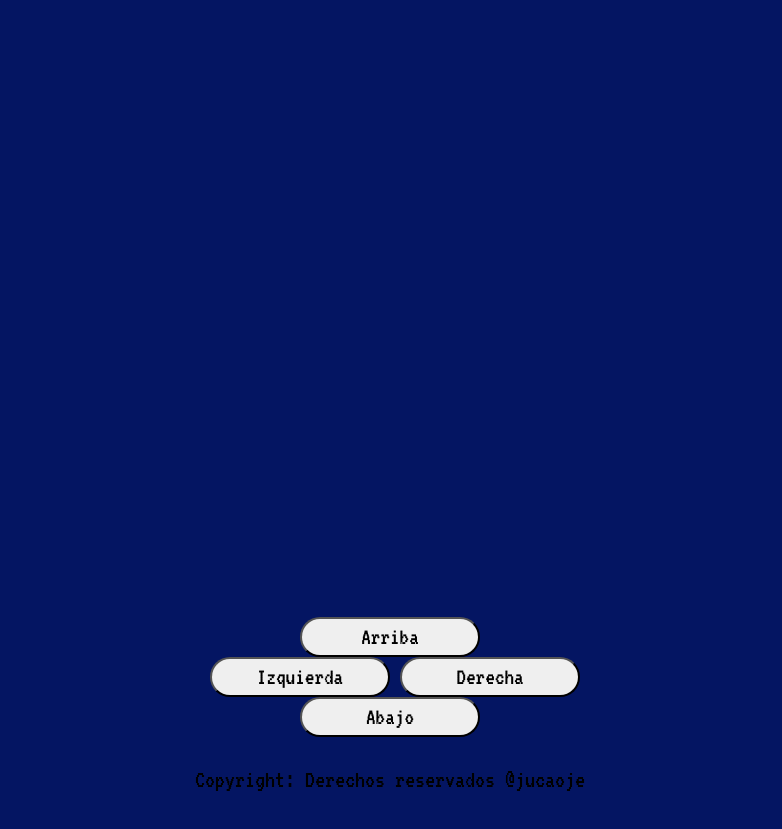
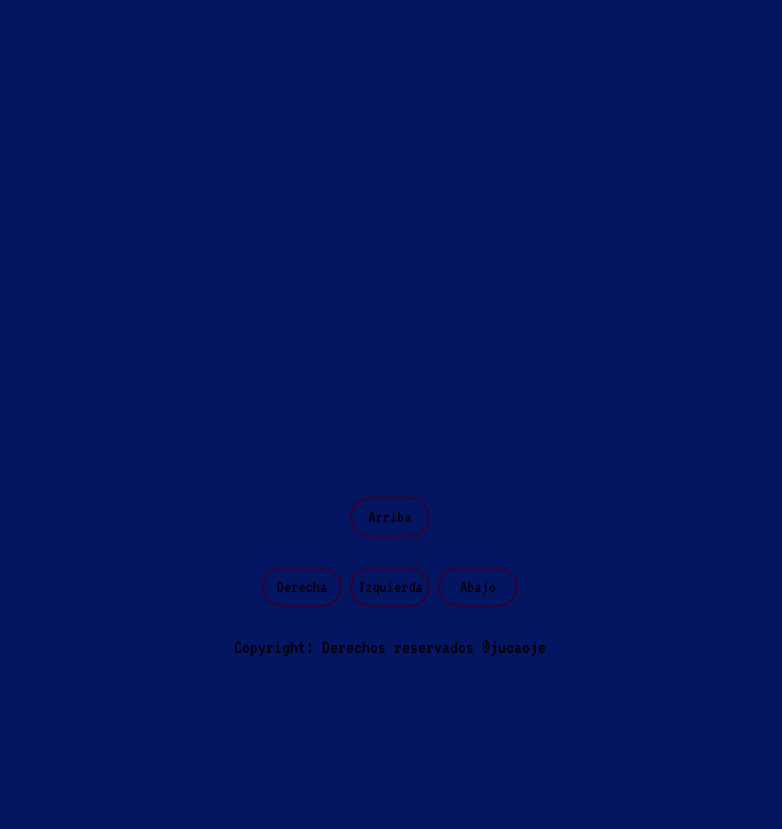
Before and after one commit to jucaoje/jucaoje, a plain HTML site: page index.html in a window 1280 px wide. Both pictures are taken after a click on the button "Seleccionar". Shown: the part 121-950 px from the top of the page, without its empty margins (250-1032 px from the left). After the commit the page ends 816 px from the top, so only its background shows below. Drawn offline with Linux system fonts and the light colour scheme; a web font is replaced by a local one.

Commit message:
version13

```diff
--- a/index.html
+++ b/index.html
@@ -2,6 +2,7 @@
 <html>
     <head>
         <meta charset="utf-8" />
+        <meta name="viewport" content="width=device-width, initial-scale=1" />
         <title>MOKEPON!</title>
         <link rel="stylesheet" href="./styles.css">
     </head>
@@ -19,13 +20,14 @@
         </section>
 
         <section id="ver-mapa">
-            <h1 class="titulo">Recorre el mapa con tu Mokepon</h1>
+            <h2 class="titulo">Recorre el mapa con tu Mokepon</h2>
             <canvas id="mapa"></canvas>
             <button id="BttnArriba" onmouseup="detenerMovimiento()" onmousedown="moverArriba()">Arriba</button>
+            <div>
             <button id="BttnDerecha" onmouseup="detenerMovimiento()" onmousedown="moverDerecha()">Derecha</button>
             <button id="BttnIzquierda"  onmouseup="detenerMovimiento()" onmousedown="moverIzquierda()">Izquierda</button>
             <button id="BttnAbajo"  onmouseup="detenerMovimiento()" onmousedown="moverAbajo()">Abajo</button>
-
+            </div>
         </section>
 
         <section id="seleccionar-ataque">
--- a/js/mokepon.js
+++ b/js/mokepon.js
@@ -49,7 +49,7 @@ let mapaFondo = new Image()
 mapaFondo.src= './assets/mokemap.png'
 let alturaBuscada
 let anchoDelMapa = window.innerWidth - 40
-const anchoMaximoMapa = 800
+const anchoMaximoMapa = 600
 if (anchoDelMapa > anchoMaximoMapa) {
     anchoDelMapa = anchoMaximoMapa -40
 
--- a/styles.css
+++ b/styles.css
@@ -2,7 +2,7 @@
 body {
 
   font-family: 'VT323', monospace;
-  font-size: 25px;
+  font-size: 20px;
   background-color: #041562;
  background-image: url(./assets/game-background-gde3e8bce8_1280.jpg);
  flex-wrap: wrap;
@@ -118,11 +118,6 @@ input:checked + label {
   align-items: center;
 }
 
-@media (max-width: 500px) {
-  .tarjetas, .tarjetas-ataques {
-    flex-direction: column;
-  }
-}
 footer{
 text-align: center;
 padding: 30px;
@@ -134,39 +129,30 @@ align-items: center;
 justify-content: center;
 
 }
-#BttnArriba{
-  font-family: 'VT323';
-  font-size: 24px;
-  width: 180px;
+#ver-mapa button{
+  width:  80px;
   height: 40px;
-display: block;
-border-radius: 50px;
+  border-radius: 20px;
+  background: transparent;
+  border: 2px solid rgb(48, 1, 53);
+  color: white;
+  font-family: 'Poppins', sans-serif;
+  margin-top: 30px;
+  font-family: 'VT323', monospace;
+  font-size: 18px;
+  color: rgb(8, 0, 8);
 
 }
-#BttnAbajo{
-  font-family: 'VT323';
-  font-size: 24px;
-  width: 180px;
-  height: 40px;
-  display: block;
-  border-radius: 50px;
+@media (max-width: 500px) {
+  .tarjetas, .tarjetas-ataques {
+    flex-direction: column;
+  }
 }
-#BttnDerecha{
-  font-family: 'VT323';
-  font-size: 24px;
-  width: 180px;
-  height: 40px;
-  display: block;
-  margin-left: 200px;
-  border-radius: 50px;
-  }
-#BttnIzquierda{
-  font-family: 'VT323';
-  font-size: 24px;
-  width: 180px;
-  height: 40px;
-  display: block;
-  margin-left: -180px;
-  margin-top: -40px;
-  border-radius: 50px;
+@media (max-width: 500px) {
+  #ver-mapa div{
+    flex-direction: column;
+    display: flex;
+    align-items: center;
+
 }
+}
```
